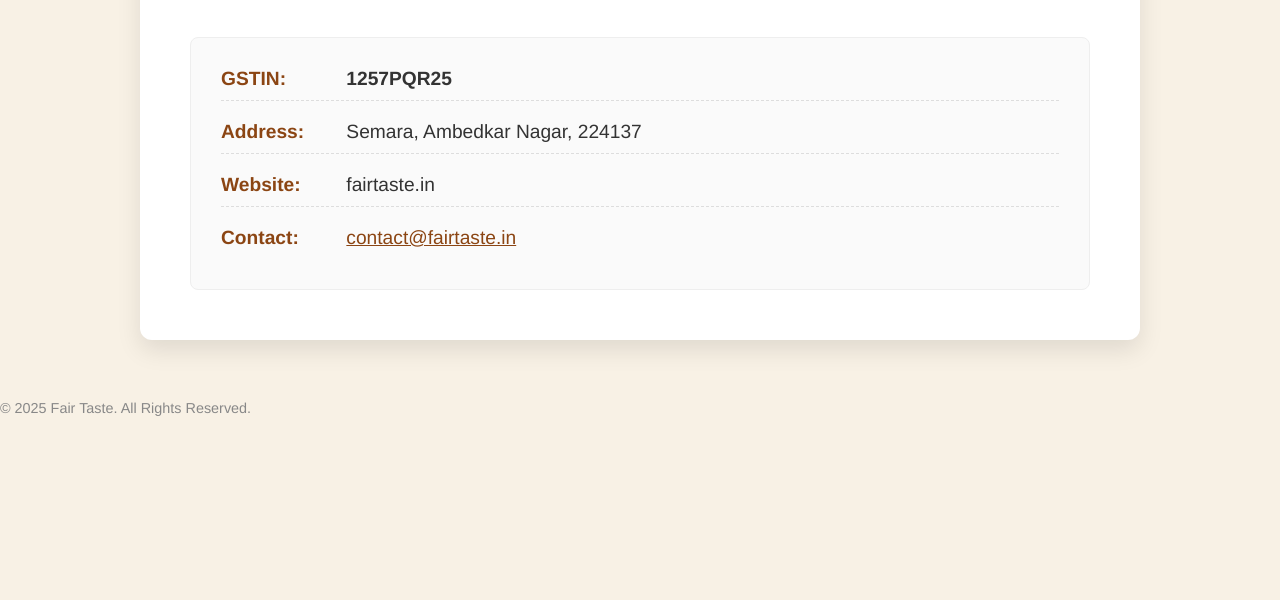
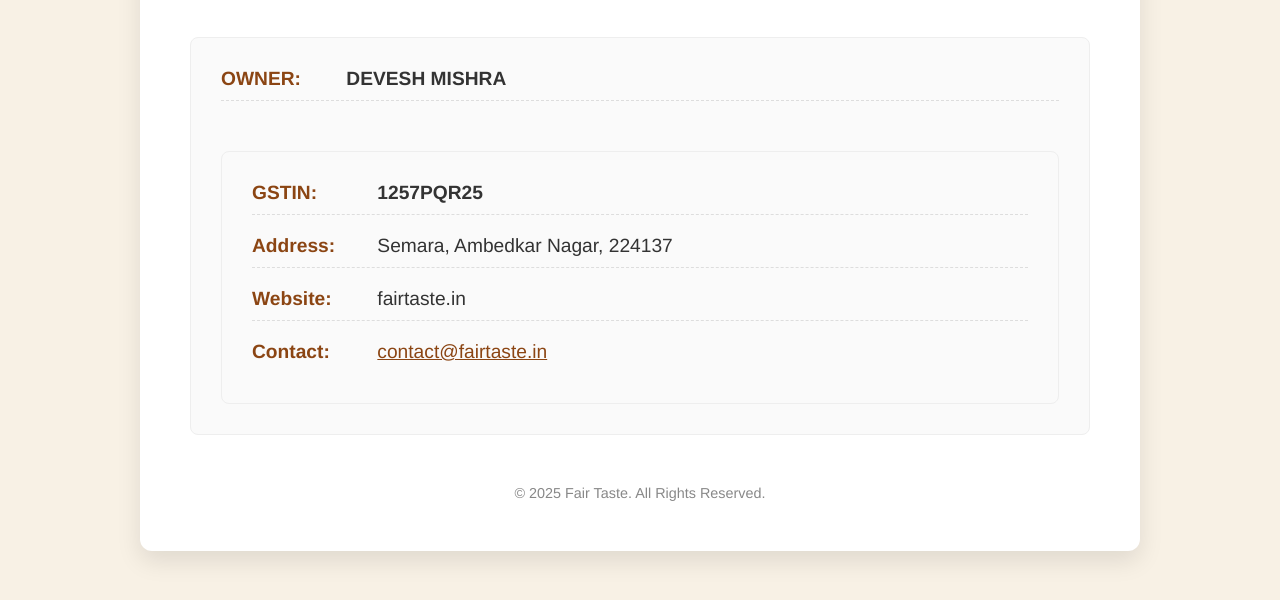
Before and after one commit to fairtaste4-sal/fairtaste-website, a plain HTML site: page index.html in a window 1280 px wide. Shown: the part 270-870 px from the top of the page. Before the commit the page ends 800 px from the top, so only its background shows below. Drawn offline with Linux system fonts and the light colour scheme.

Commit message:
add owner

```diff
--- a/index.html
+++ b/index.html
@@ -75,6 +75,11 @@
 
   <div class="info-grid">
     <div class="info-item">
+      <span class="label">OWNER:</span>
+      <strong>DEVESH MISHRA</strong>
+    </div>
+  <div class="info-grid">
+    <div class="info-item">
       <span class="label">GSTIN:</span>
       <strong>1257PQR25</strong>
     </div>
```
